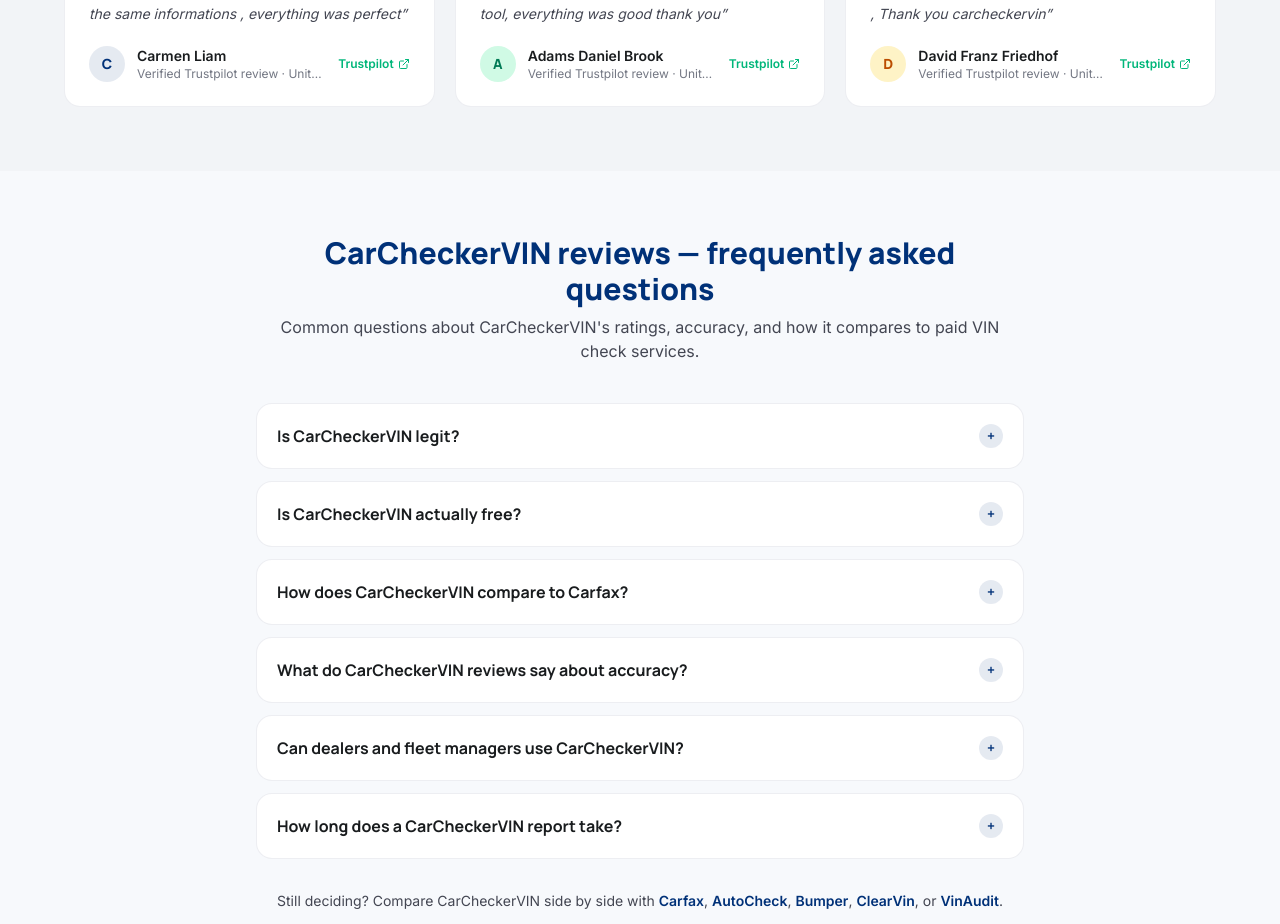
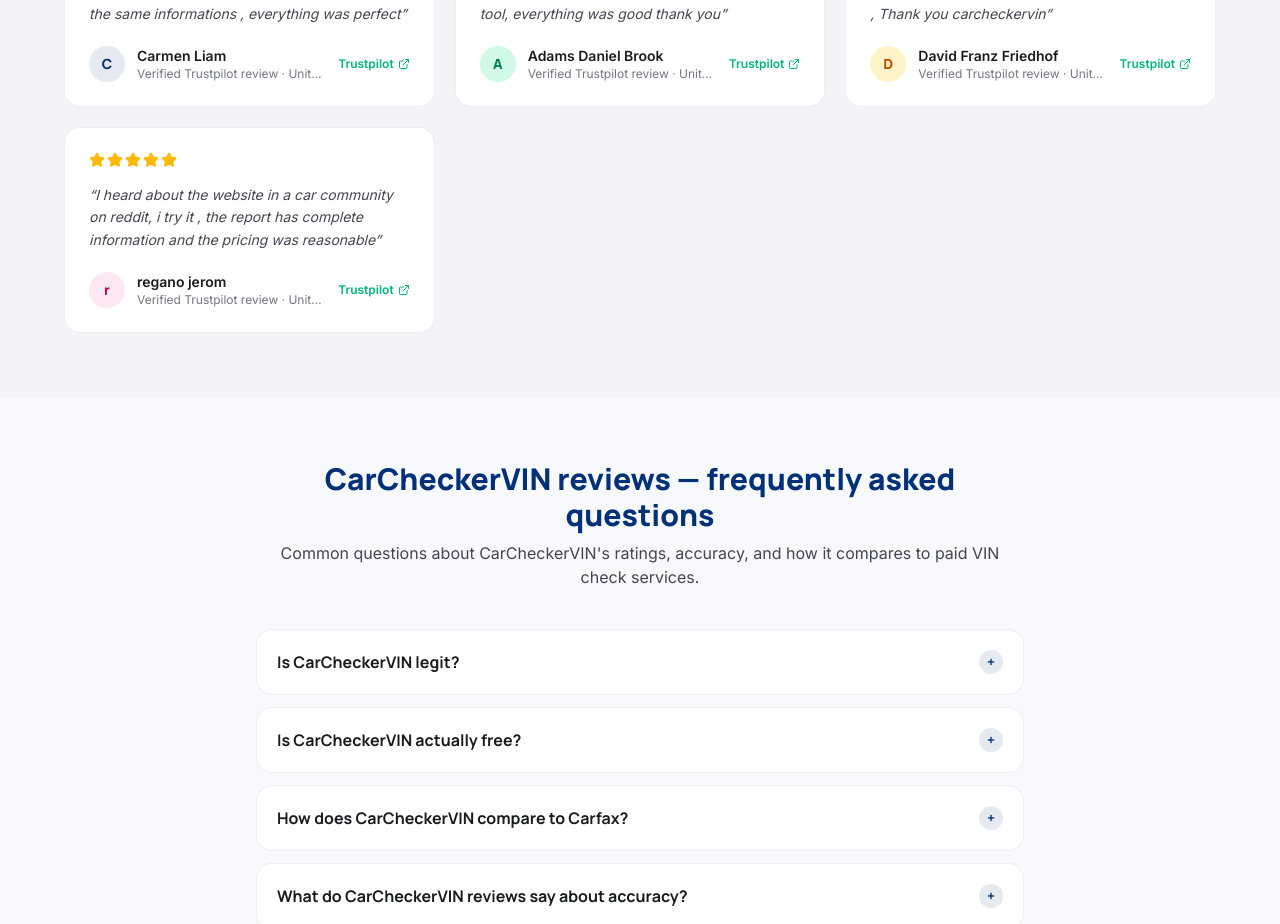
Before and after one commit to Jimtarfas/VinCheck-Pro, a Next.js app: page /reviews in a window 1280 px wide. Shown: the part 1700-2624 px from the top of the page. Built offline with nearby package versions, Linux system fonts and the light colour scheme; no server answers.

Commit message:
feat(reviews): add verified Trustpilot review from regano jerom
Co-Authored-By: Claude Opus 4.6 <noreply@anthropic.com>

```diff
--- a/src/app/reviews/page.tsx
+++ b/src/app/reviews/page.tsx
@@ -179,6 +179,11 @@ const testimonials: Array<{ name: string; tag: string; rating: number; body: str
     name: "David Franz Friedhof",  tag: "Verified Trustpilot review · United States",  rating: 5,
     body: "saved me from buying a car with hidden flood damage , the report showed everything needed , Thank you carcheckervin",
     url:  "https://www.trustpilot.com/reviews/6a198ea437894c11a0770f83",
+  },
+  {
+    name: "regano jerom",  tag: "Verified Trustpilot review · United States",  rating: 5,
+    body: "I heard about the website in a car community on reddit, i try it , the report has complete information and the pricing was reasonable",
+    url:  "https://www.trustpilot.com/reviews/6a22c3c4acf19a498a02e136",
   },
 ];
 
```
